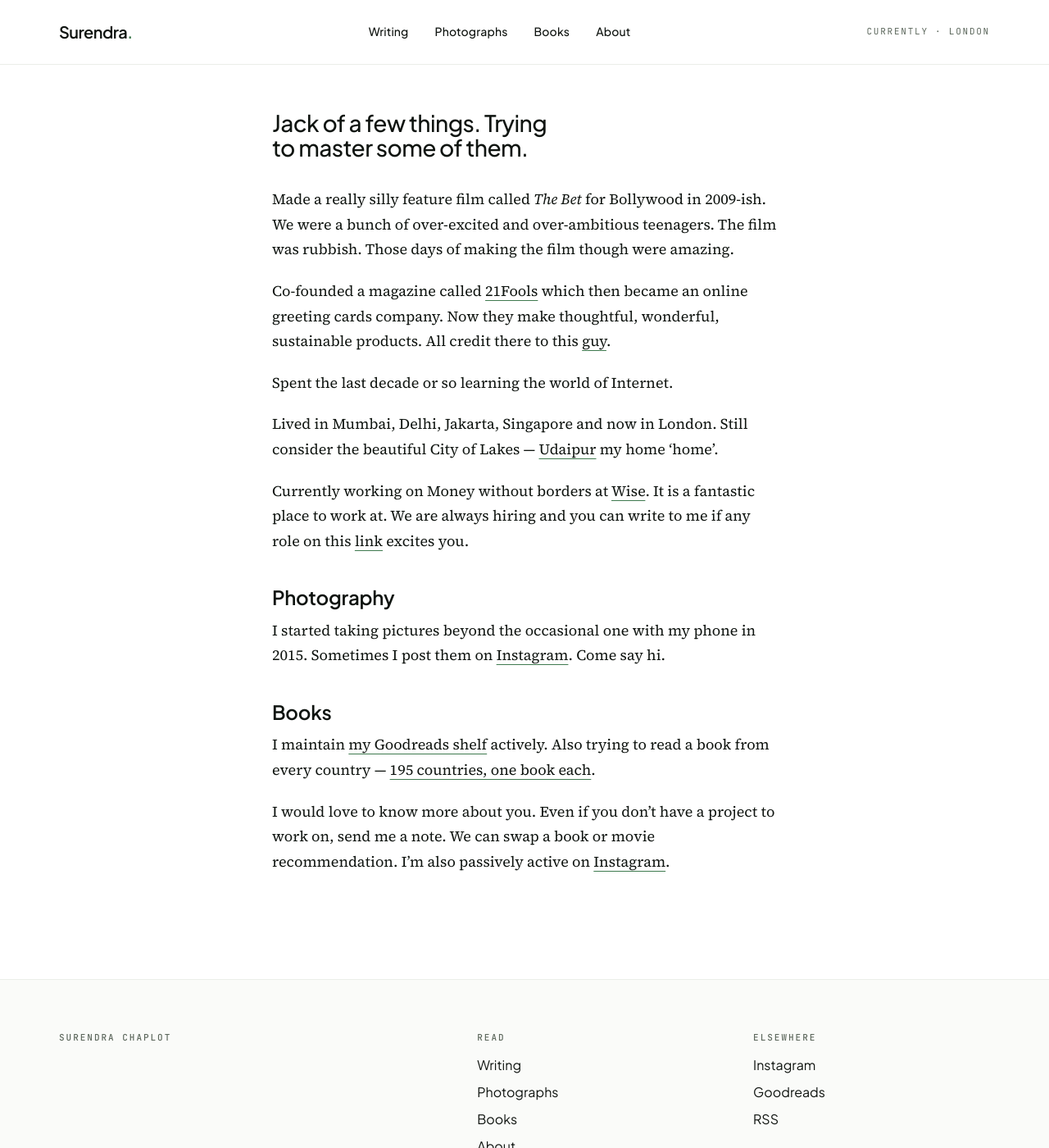
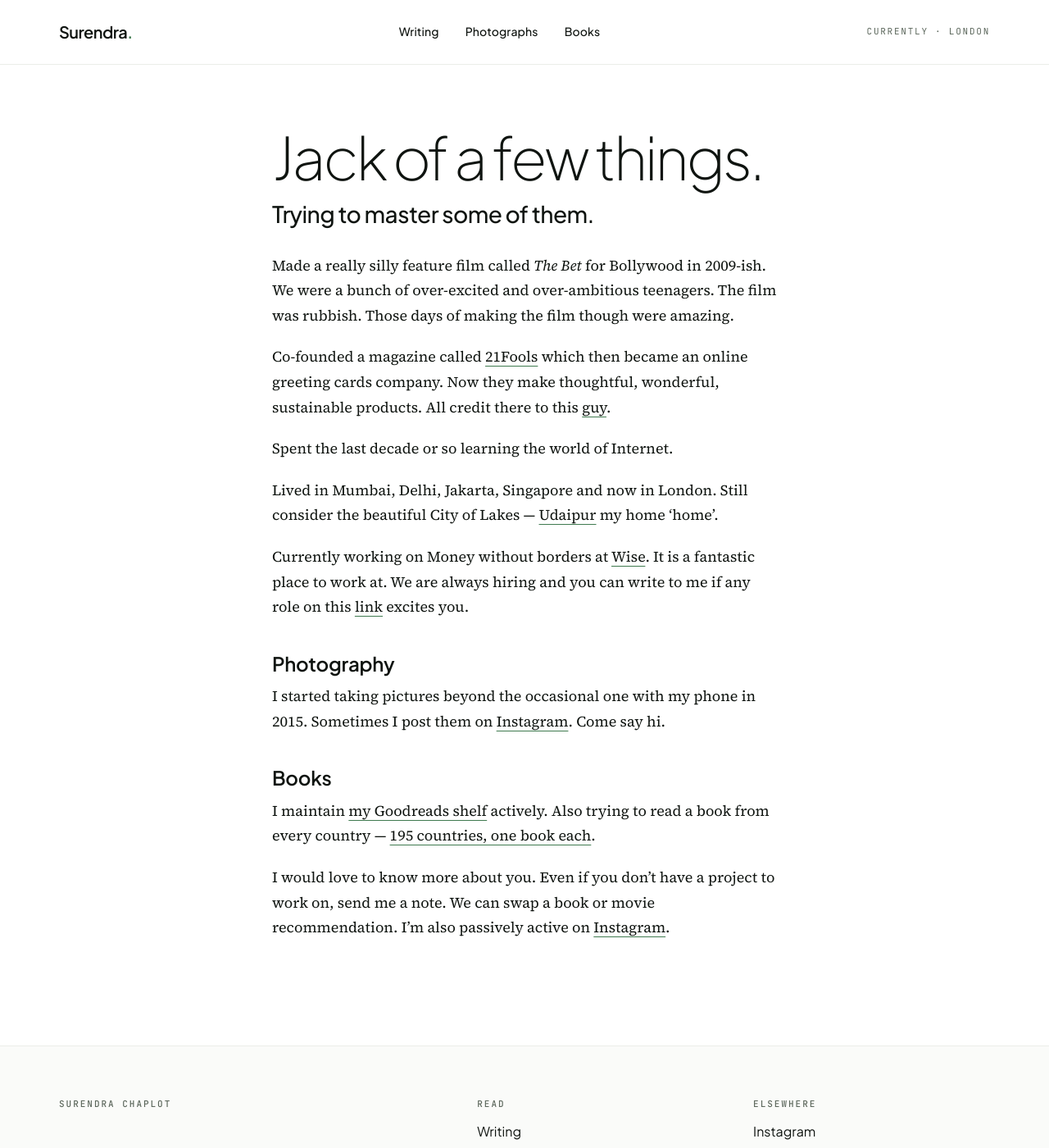
Before and after one commit to surendrachaplot/surendrachaplot, a Jekyll site: the page built from index.md, in a window 1280 px wide and 1400 px high. Shown: the whole window at 82% size. Built offline with Jekyll 4.4.1, drawn with Linux system fonts in a browser that asks for light colours; part of the change alters nothing that is shown.

Commit message:
Home page: split lede into h1 title + h3 subtitle, remove About from nav
Co-Authored-By: Claude Sonnet 4.6 <noreply@anthropic.com>

```diff
--- a/_config.yml
+++ b/_config.yml
@@ -11,7 +11,6 @@ nav_links:
   - { title: "Writing",      url: "/posts/" }
   - { title: "Photographs",  url: "/photos/" }
   - { title: "Books",        url: "/books/" }
-  - { title: "About",        url: "/about/" }
 
 # Social
 social:
--- a/_layouts/page.html
+++ b/_layouts/page.html
@@ -1,7 +1,7 @@
 ---
 layout: default
 ---
-<div class="wrap wrap--text" style="padding-top: {% if page.hide_title %}40px{% else %}72px{% endif %};">
+<div class="wrap wrap--text" style="padding-top: 72px;">
 
 {% unless page.hide_title %}<h1 style="margin-top: 0; margin-bottom: 0;">{{ page.title }}</h1>{% endunless %}
 {% if page.lede %}<h3 style="margin-top: 16px; margin-bottom: 0;">{{ page.lede }}</h3>{% endif %}
--- a/index.md
+++ b/index.md
@@ -1,8 +1,8 @@
 ---
 layout: page
-title: "Surendra Chaplot"
-lede: "Jack of a few things. Trying to master some of them."
-hide_title: true
+title: "Jack of a few things."
+lede: "Trying to master some of them."
+hide_title: false
 permalink: /
 ---
 
```
